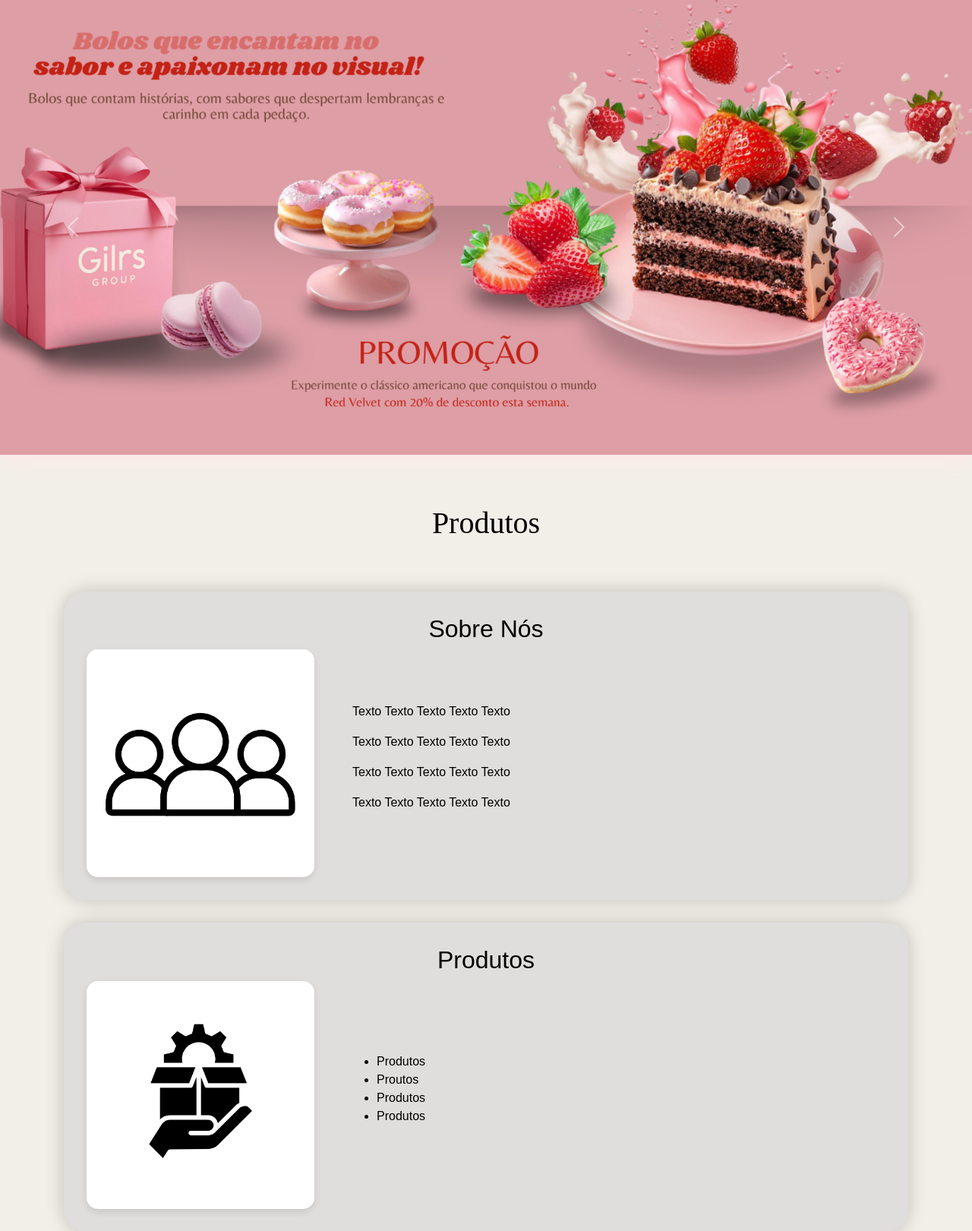
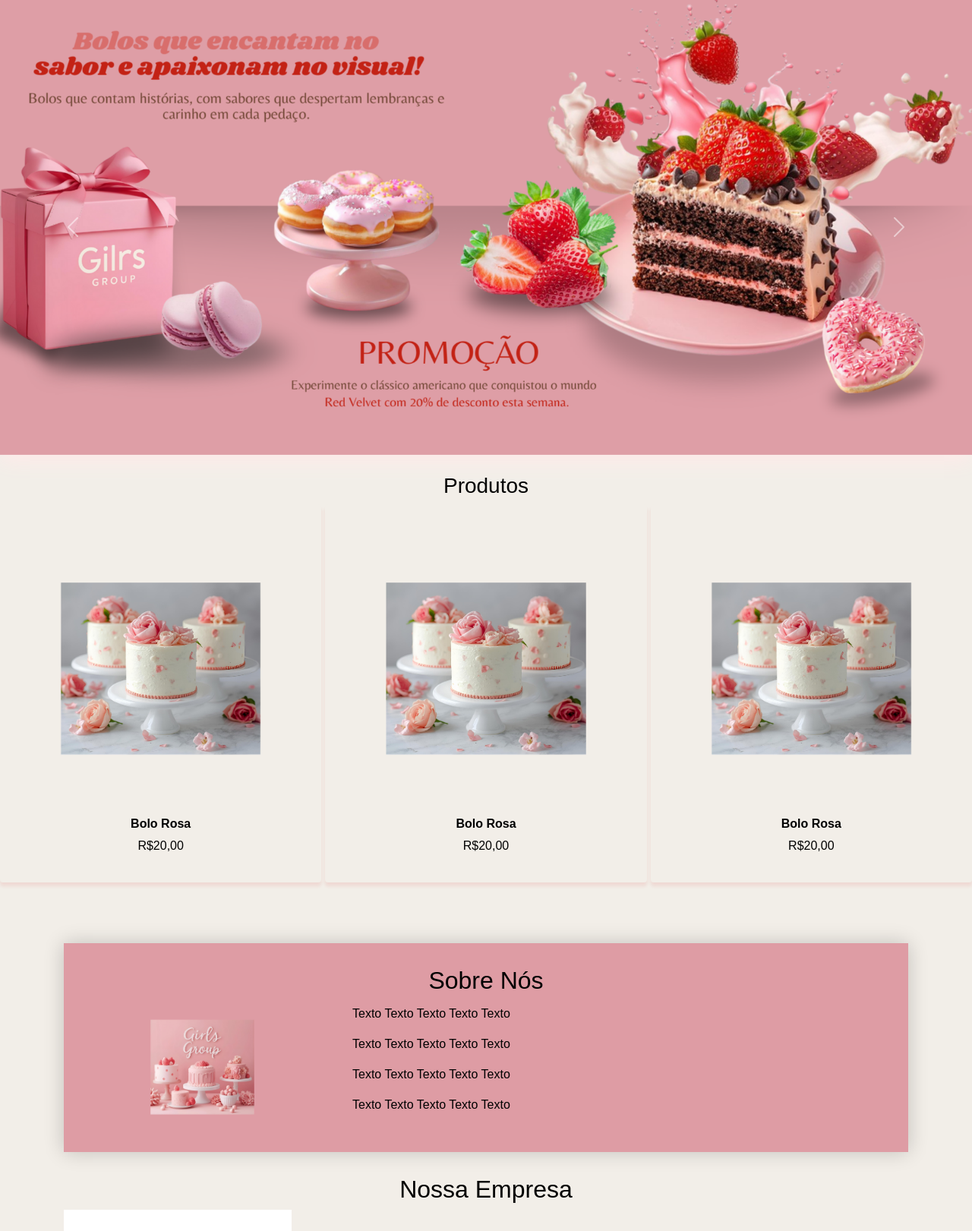
Before and after one commit to IsabelaSilvaSantos/Girls_group, a PHP site: page / in a window 1280 px wide. Shown: the part 84-1705 px from the top of the page at 76% size. Run offline with PHP 8.4, Linux system fonts and the light colour scheme; some web fonts are replaced.

Commit message:
arrumei o index

```diff
--- /dev/null
+++ b/CSS/catalogo.css
@@ -0,0 +1,43 @@
+.products {
+max-width: 100px;
+margin: 0 auto;
+padding: 10px;
+font-family: Arial, sans-serif;
+}
+
+.products h2 {
+font-size: 2rem;
+margin-bottom: 5px;
+}
+
+.product-grid {
+display: grid;
+grid-template-columns: repeat(auto-fit, minmax(120px, 1fr));
+gap: 5px;
+align-items: stretch;
+}
+
+.product {
+background: #f2eee8;
+text-align: center;
+padding: 20px;
+border-radius: 4px;
+box-shadow: 0 5px 4px rgba(219, 38, 38, 0.1);
+cursor: pointer;
+}
+
+.product img {
+max-width: 100%;
+height: auto;
+margin-bottom: 5px;
+}
+
+.name {
+font-weight: bold;
+margin-bottom: 5px;
+}
+
+.price {
+font-size: 1.2rem;
+margin-bottom: 5px;
+}
--- a/CSS/index.css
+++ b/CSS/index.css
@@ -68,8 +68,8 @@ main {
 }
 
 .bloco {
-  background: rgb(224, 221, 221);
-  border-radius: 30px;
+  background: #de9ca4;
+  border-radius: 0px;
   box-shadow: 0 0 25px rgba(0, 0, 0, 0.2);
   padding: 30px;
   margin: 30px 0;
@@ -84,8 +84,8 @@ main {
 
 .msn img {
   max-width: 300px;
-  border-radius: 15px;
-  box-shadow: 0 4px 10px rgba(0, 0, 0, 0.1);
+  border-radius: 0px;
+
 }
 
 .msn p,
@@ -218,3 +218,7 @@ main {
 .footer-custom p {
   color: var(--rosa-escuro-texto);
 }
+
+.ProdutosTexto{
+  text-align: center;
+}
--- a/index.php
+++ b/index.php
@@ -8,6 +8,7 @@
   <link href="https://cdn.jsdelivr.net/npm/bootstrap@5.3.7/dist/css/bootstrap.min.css" rel="stylesheet" />
   <link rel="stylesheet" href="https://cdn.jsdelivr.net/npm/bootstrap-icons@1.11.3/font/bootstrap-icons.min.css">
   <link rel="stylesheet" href="CSS/index.css" />
+  <link rel="stylesheet" href="CSS/catalogo.css" />
   <title>Nome da empresa - frase curta</title>
 </head>
 
@@ -41,15 +42,36 @@
     </div>
 
 
-    <div class="dest">
-      Produtos
-    </div>
+
+    <div>
+      <h3 class = "ProdutosTexto"> Produtos</h3>
+      <div class="product-grid">
+      <div class="product">
+      <img src="images/bolo1.png" alt="bolo cor de rosa">
+      <p class="name"> Bolo Rosa</p>
+      <p class="prince">R$20,00</p>
+      </div>
+
+    <div class="product">
+      <img src="images/bolo1.png" alt="bolo cor de rosa">
+      <p class="name"> Bolo Rosa</p>
+      <p class="prince">R$20,00</p>
+      </div>
+
+      <div class="product">
+      <img src="images/bolo1.png" alt="bolo cor de rosa">
+      <p class="name"> Bolo Rosa</p>
+      <p class="prince">R$20,00</p>
+      </div>
+      </div>
+
+
 
     <main>
-      <section id="sobre" class="bloco">
+      <section id="sobre Nós" class="bloco">
         <h2 class="text-center">Sobre Nós</h2>
         <div class="msn">
-          <img src="images/sobrenos.png" alt="Imagem do sobre nós" />
+          <img src="images/sobre1.png" alt="Imagem do sobre nós" />
           <div>
             <p>Texto Texto Texto Texto Texto</p>
             <p>Texto Texto Texto Texto Texto</p>
@@ -59,8 +81,8 @@
         </div>
       </section>
 
-      <section id="produtos" class="bloco">
-        <h2 class="text-center">Produtos</h2>
+      <section id="Empresa" >
+        <h2 class="text-center">Nossa Empresa</h2>
         <div class="msn">
           <img src="images/atividades.png" alt="Imagem de produtos" />
           <ul>
@@ -72,18 +94,9 @@
         </div>
       </section>
 
-      <section id="estrutura" class="bloco">
-        <h2 class="text-center">Nossa Estrutura</h2>
-        <div class="msn">
-          <img src="images/estruturas.png" alt="Imagem de estruturas" />
-          <div>
-            <p>Texto Texto Texto Texto Texto</p>
-            <p>Texto Texto Texto Texto Texto</p>
-            <p>Texto Texto Texto Texto Texto</p>
-            <p>Texto Texto Texto Texto Texto</p>
-          </div>
-        </div>
-      </section>
+
+
+
         </div>
         <div>
           <iframe src="https://www.google.com/maps/embed?pb=!1m18!1m12!1m3!1d3909.999850372924!2d-61.38241022562322!3d-11.479935931604729!2m3!1f0!2f0!3f0!3m2!1i1024!2i768!4f13.1!3m3!1m2!1s0x93c826519e7eca21%3A0x9c3ad57fa8cc996d!2sInstituto%20Federal%20de%20Rond%C3%B4nia%20-%20C%C3%A2mpus%20Cacoal!5e0!3m2!1spt-BR!2sbr!4v1756738790493!5m2!1spt-BR!2sbr" width="1000" height="400" style="border: 1px;;" allowfullscreen="" loading="lazy" referrerpolicy="no-referrer-when-downgrade"></iframe>
```
Also changed, not shown: images/bolo1.png (added), images/sobre1.png (added).
